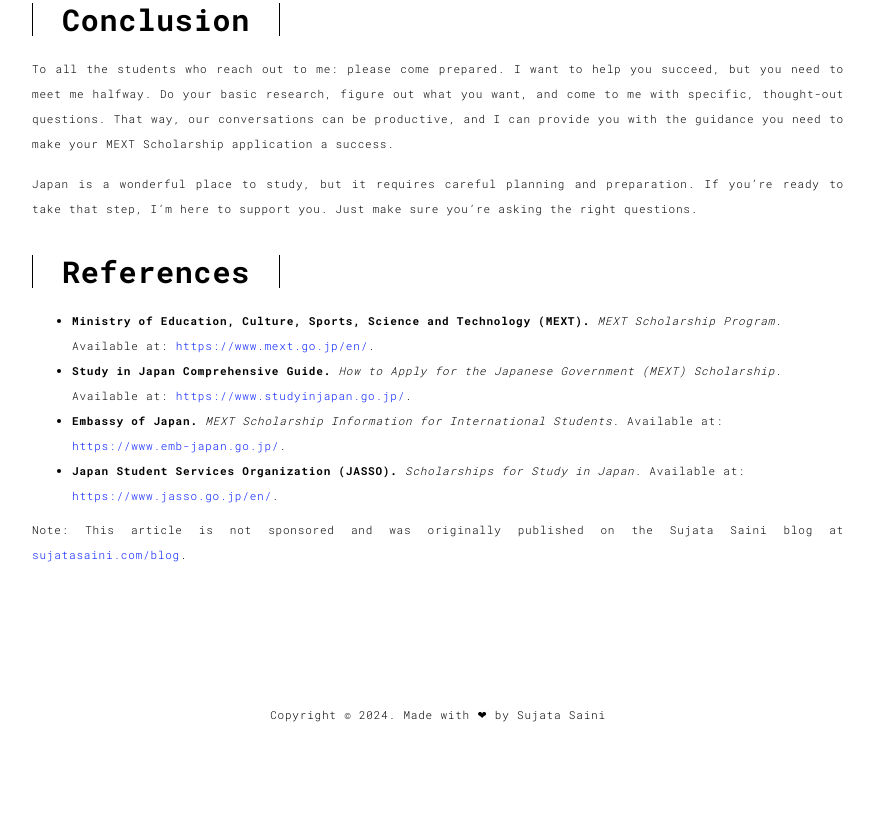
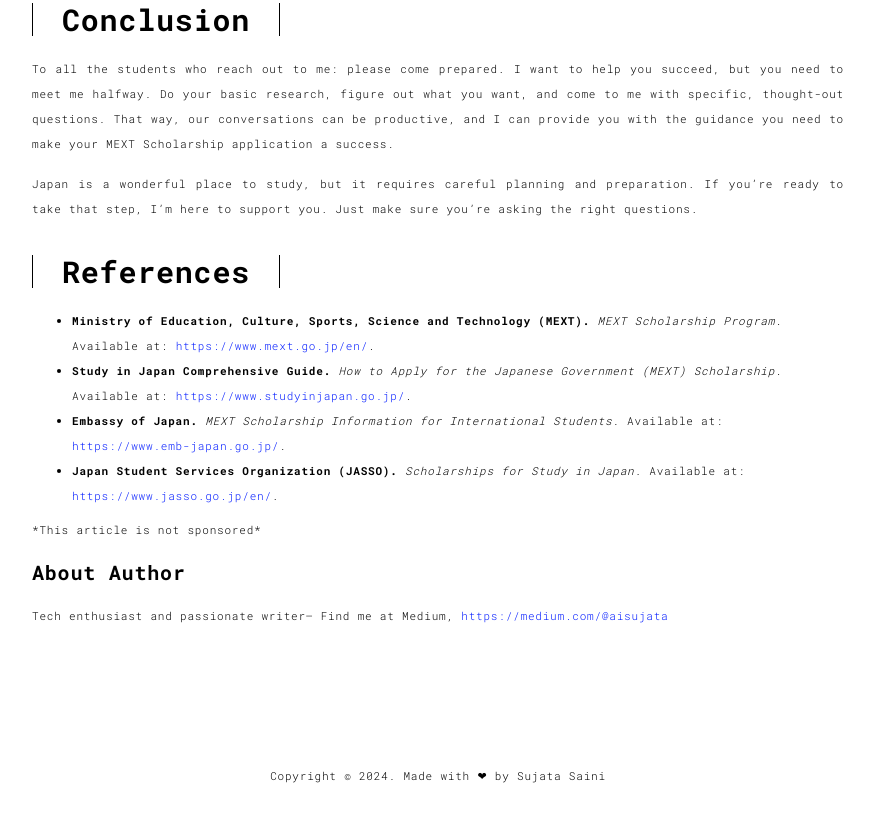
Before and after one commit to sujatasaini/blog, a plain HTML site: page blog2.html in a window 1280 px wide. Shown: the part 3468-4281 px from the top of the page, without its empty margins (202-1076 px from the left). Before the commit the page ends 4220 px from the top, so only its background shows below. Drawn offline with Linux system fonts and the light colour scheme.

Commit message:
Update blog2.html

```diff
--- a/blog2.html
+++ b/blog2.html
@@ -134,9 +134,12 @@
   <li><strong>Japan Student Services Organization (JASSO).</strong> <em>Scholarships for Study in Japan.</em> Available at: <a href="https://www.jasso.go.jp/en/" target="_blank">https://www.jasso.go.jp/en/</a>.</li>
 </ul>
 
-<p style="text-align: justify;">
-  Note: This article is not sponsored and was originally published on the Sujata Saini blog at <a href="https://sujatasaini.com/blog" target="_blank">sujatasaini.com/blog</a>.
-</p>
+        <p>*This article is not sponsored*</p>
+
+        <div class="author-section">
+            <h3>About Author</h3>
+            <p>Tech enthusiast and passionate writer— Find me at Medium, <a href="https://medium.com/@aisujata" target="_blank">https://medium.com/@aisujata</a></p>
+        </div>
 
           </div>
         </div>
```
